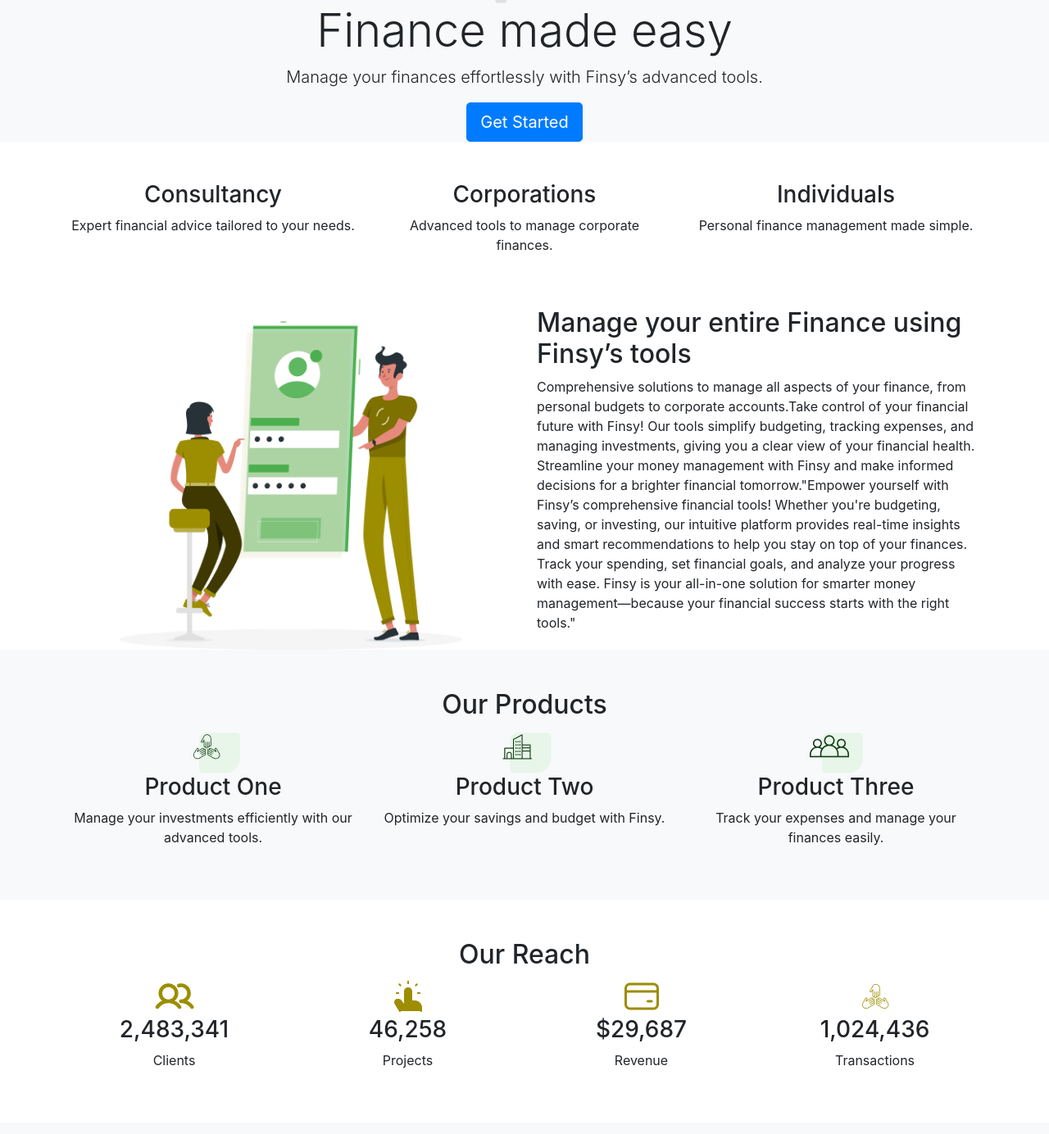
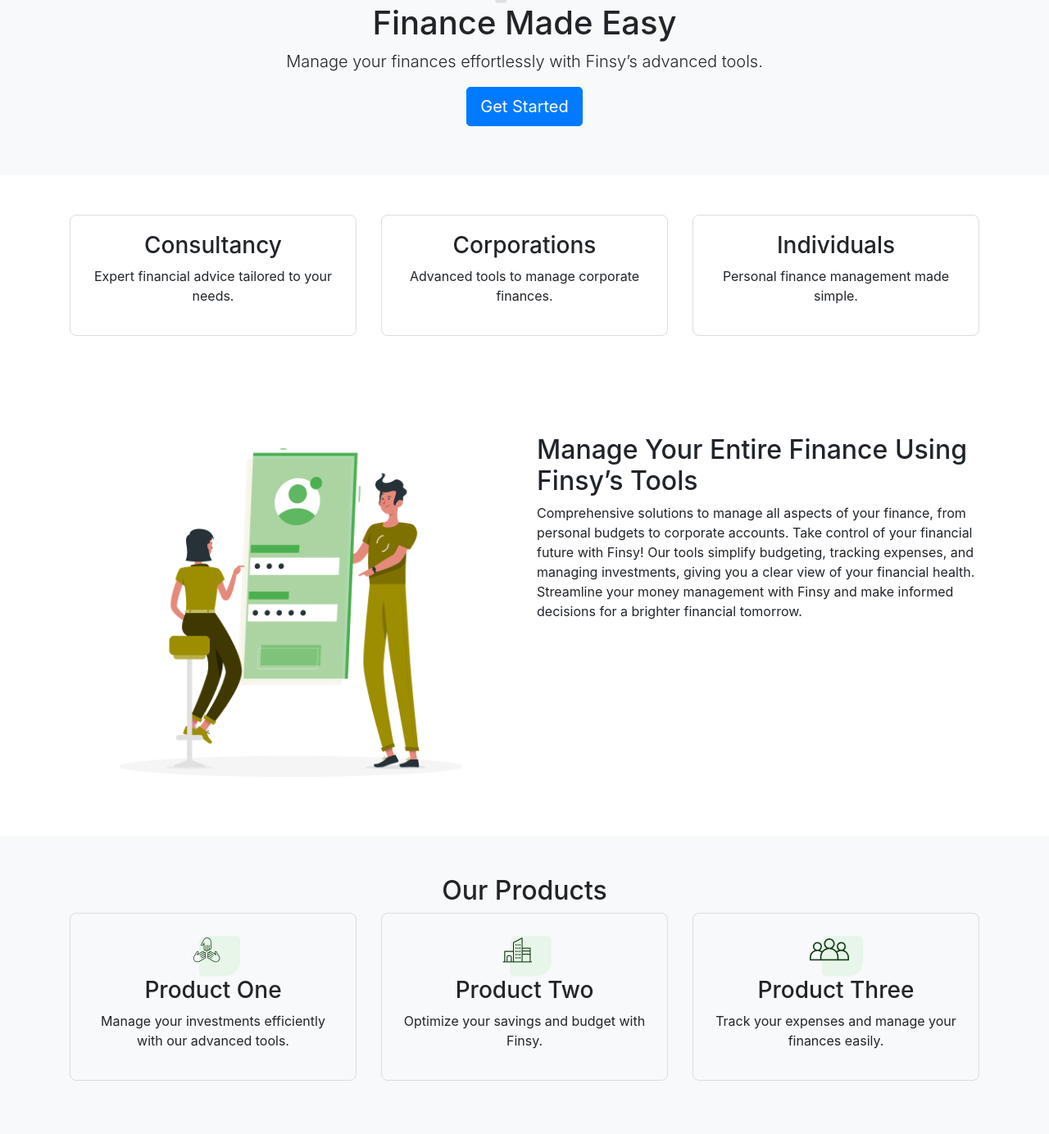
Before and after one commit to RajMay/finsy-frontend, a plain HTML site: page index.html in a window 1280 px wide. Shown: the part 396-1780 px from the top of the page at 82% size. Drawn offline with nearby package versions, Linux system fonts and the light colour scheme.

Commit message:
Update index.html

```diff
--- a/index.html
+++ b/index.html
@@ -1,29 +1,31 @@
 <!DOCTYPE html>
 <html lang="en">
 <head>
-
     <meta charset="UTF-8">
     <meta name="viewport" content="width=device-width, initial-scale=1.0">
     <title>Finsy - Finance Made Easy</title>
-    <!-- bootstrap -->
+    <!-- Bootstrap CSS -->
     <link rel="stylesheet" href="https://stackpath.bootstrapcdn.com/bootstrap/4.5.2/css/bootstrap.min.css">
 
     <!-- Additional CSS for AOS and Slick Carousel -->
     <link rel="stylesheet" href="https://cdn.jsdelivr.net/npm/aos@2.3.4/dist/aos.css">
     <link rel="stylesheet" href="https://cdn.jsdelivr.net/npm/slick-carousel/slick/slick.css">
     <link rel="stylesheet" href="https://cdn.jsdelivr.net/npm/slick-carousel/slick/slick-theme.css">
+    <style>
+        .hero { padding: 60px 0; }
+        .client-box, .product-box, .reach-box { padding: 20px; border: 1px solid #ddd; border-radius: 8px; }
+        .footer { background-color: #343a40; }
+    </style>
 </head>
 <body>
-    <!-- Header Section -->
     <header class="navbar navbar-expand-lg navbar-light bg-light">
-        <img src="logo.png" alt="", height="100px">
-        <a class="navbar-brand" href="#">Finsy </a>
+        <a class="navbar-brand" href="#">Finsy</a>
         <button class="navbar-toggler" type="button" data-toggle="collapse" data-target="#navbarNav" aria-controls="navbarNav" aria-expanded="false" aria-label="Toggle navigation">
             <span class="navbar-toggler-icon"></span>
         </button>
         <div class="collapse navbar-collapse" id="navbarNav">
             <ul class="navbar-nav ml-auto">
-                <li class="nav-item active">
+                <li class="nav-item">
                     <a class="nav-link" href="index.html">Home</a>
                 </li>
                 <li class="nav-item">
@@ -43,29 +45,29 @@
     <section class="hero bg-light text-center">
         <div class="container">
             <img src="images/Illustration.png" alt="Finance Tools" class="img-fluid">
-            <h1 class="display-4">Finance made easy</h1>
+            <h1>Finance Made Easy</h1>
             <p class="lead">Manage your finances effortlessly with Finsy’s advanced tools.</p>
             <a href="#" class="btn btn-primary btn-lg">Get Started</a>
         </div>
     </section>
 
+    <!-- Clients Section -->
     <section class="clients py-5">
         <div class="container text-center">
-            <!-- <h2>Our Clients</h2> -->
             <div class="row">
-                <div class="col-md-4">
+                <div class="col-md-4 mb-4">
                     <div class="client-box">
                         <h3>Consultancy</h3>
                         <p>Expert financial advice tailored to your needs.</p>
                     </div>
                 </div>
-                <div class="col-md-4">
+                <div class="col-md-4 mb-4">
                     <div class="client-box">
                         <h3>Corporations</h3>
                         <p>Advanced tools to manage corporate finances.</p>
                     </div>
                 </div>
-                <div class="col-md-4">
+                <div class="col-md-4 mb-4">
                     <div class="client-box">
                         <h3>Individuals</h3>
                         <p>Personal finance management made simple.</p>
@@ -74,37 +76,42 @@
             </div>
         </div>
     </section>
-    <div class="container">
-        <div class="row">
-            <div class="col-lg-6 col-md-12">
-                <img src="images/rafiki.png" alt="Finance Tools" class="img-fluid">
-            </div>
-            <div class="col-lg-6 col-md-12">
-                <h2 class="text">Manage your entire Finance using Finsy’s tools</h2>
-                <p>Comprehensive solutions to manage all aspects of your finance, from personal budgets to corporate accounts.Take control of your financial future with Finsy! Our tools simplify budgeting, tracking expenses, and managing investments, giving you a clear view of your financial health. Streamline your money management with Finsy and make informed decisions for a brighter financial tomorrow."Empower yourself with Finsy’s comprehensive financial tools! Whether you're budgeting, saving, or investing, our intuitive platform provides real-time insights and smart recommendations to help you stay on top of your finances. Track your spending, set financial goals, and analyze your progress with ease. Finsy is your all-in-one solution for smarter money management—because your financial success starts with the right tools."
-                </p>
+
+    <!-- Finance Management Section -->
+    <section class="py-5">
+        <div class="container">
+            <div class="row">
+                <div class="col-lg-6 mb-4">
+                    <img src="images/rafiki.png" alt="Finance Tools" class="img-fluid">
+                </div>
+                <div class="col-lg-6">
+                    <h2 class="text">Manage Your Entire Finance Using Finsy’s Tools</h2>
+                    <p>Comprehensive solutions to manage all aspects of your finance, from personal budgets to corporate accounts. Take control of your financial future with Finsy! Our tools simplify budgeting, tracking expenses, and managing investments, giving you a clear view of your financial health. Streamline your money management with Finsy and make informed decisions for a brighter financial tomorrow.</p>
+                </div>
             </div>
         </div>
-    </div>
+    </section>
+
+    <!-- Products Section -->
     <section class="products py-5 bg-light">
         <div class="container text-center">
             <h2>Our Products</h2>
             <div class="row">
-                <div class="col-md-4">
+                <div class="col-md-4 mb-4">
                     <div class="product-box">
                         <img src="images/Icon (3).png" alt="Product 1" class="img-fluid">
                         <h3>Product One</h3>
                         <p>Manage your investments efficiently with our advanced tools.</p>
                     </div>
                 </div>
-                <div class="col-md-4">
+                <div class="col-md-4 mb-4">
                     <div class="product-box">
-                        <img src="images/Icon (2).png"Product 2" class="img-fluid">
+                        <img src="images/Icon (2).png" alt="Product 2" class="img-fluid">
                         <h3>Product Two</h3>
                         <p>Optimize your savings and budget with Finsy.</p>
                     </div>
                 </div>
-                <div class="col-md-4">
+                <div class="col-md-4 mb-4">
                     <div class="product-box">
                         <img src="images/Icon (1).png" alt="Product 3" class="img-fluid">
                         <h3>Product Three</h3>
@@ -115,34 +122,35 @@
         </div>
     </section>
 
+    <!-- Reach Section -->
     <section class="reach py-5">
         <div class="container text-center">
             <h2>Our Reach</h2>
             <div class="row">
-                <div class="col-md-3">
+                <div class="col-md-3 mb-4">
                     <div class="reach-box">
-                        <img src="images/client.png" alt="Product 3" class="img-fluid">
+                        <img src="images/client.png" alt="Clients" class="img-fluid">
                         <h3>2,483,341</h3>
                         <p>Clients</p>
                     </div>
                 </div>
-                <div class="col-md-3">
+                <div class="col-md-3 mb-4">
                     <div class="reach-box">
-                        <img src="images/user.png" alt="Product 3" class="img-fluid">
+                        <img src="images/user.png" alt="Projects" class="img-fluid">
                         <h3>46,258</h3>
                         <p>Projects</p>
                     </div>
                 </div>
-                <div class="col-md-3">
+                <div class="col-md-3 mb-4">
                     <div class="reach-box">
-                        <img src="images/my.png" alt="Product 3" class="img-fluid">
+                        <img src="images/my.png" alt="Revenue" class="img-fluid">
                         <h3>$29,687</h3>
                         <p>Revenue</p>
                     </div>
                 </div>
-                <div class="col-md-3">
+                <div class="col-md-3 mb-4">
                     <div class="reach-box">
-                        <img src="images/mf.png" alt="Product 3" class="img-fluid">
+                        <img src="images/mf.png" alt="Transactions" class="img-fluid">
                         <h3>1,024,436</h3>
                         <p>Transactions</p>
                     </div>
@@ -150,16 +158,20 @@
             </div>
         </div>
     </section>
-    <section class="testimonial py-5 bg-light">
-        <div class="container text-center">
-            <img src="images/pana.png" alt="">
-            <h2>How Finsy will help you in financial management</h2>
+
+    <!-- Testimonial Section -->
+    <section class="testimonial py-5 bg-light text-center">
+        <div class="container">
+            <img src="images/pana.png" alt="Testimonial" class="img-fluid mb-4">
+            <h2>How Finsy Will Help You in Financial Management</h2>
             <p class="lead">"Finsy has transformed the way we handle our finances. It’s user-friendly, efficient, and the support team is always there when we need them!" - <strong>John Doe</strong></p>
             <a href="#" class="btn btn-primary btn-lg mt-4">Learn More</a>
         </div>
     </section>
-    <footer class="footer bg-dark text-white py-4">
-        <div class="container text-center">
+
+    <!-- Footer -->
+    <footer class="footer py-4 text-center text-white">
+        <div class="container">
             <p>&copy; 2024 Finsy. All Rights Reserved.</p>
             <ul class="list-inline">
                 <li class="list-inline-item"><a href="#" class="text-white">Privacy Policy</a></li>
@@ -169,37 +181,6 @@
         </div>
     </footer>
 
-
-
-
-
-
-    <!-- Other sections (Clients, Products, etc.) will go here -->
-
-    <!-- Footer -->
-
-
-
+    <!-- Scripts -->
     <script src="https://code.jquery.com/jquery-3.5.1.slim.min.js"></script>
-    <script src="https://cdn.jsdelivr.net/npm/@popperjs/core@2.9.3/dist/umd/popper.min.js"></script>
-    <script src="https://stackpath.bootstrapcdn.com/bootstrap/4.5.2/js/bootstrap.min.js"></script>
-
-    <!-- Additional JS for AOS and Slick Carousel -->
-    <script src="https://cdn.jsdelivr.net/npm/aos@2.3.4/dist/aos.js"></script>
-    <script src="https://cdn.jsdelivr.net/npm/slick-carousel/slick/slick.min.js"></script>
-
-    <!-- Your Custom JS -->
-    <script src="js/script.js"></script>
-
-    <script>
-        // Initialize AOS
-        AOS.init();
-
-        // Example slick carousel initialization
-        $('.your-class').slick({
-            settingName: settingValue
-        });
-    </script>
-
-</body>
-</html>
+    <script src="https://cdn.jsdelivr.net/npm/@popperjs/core@2.
```
